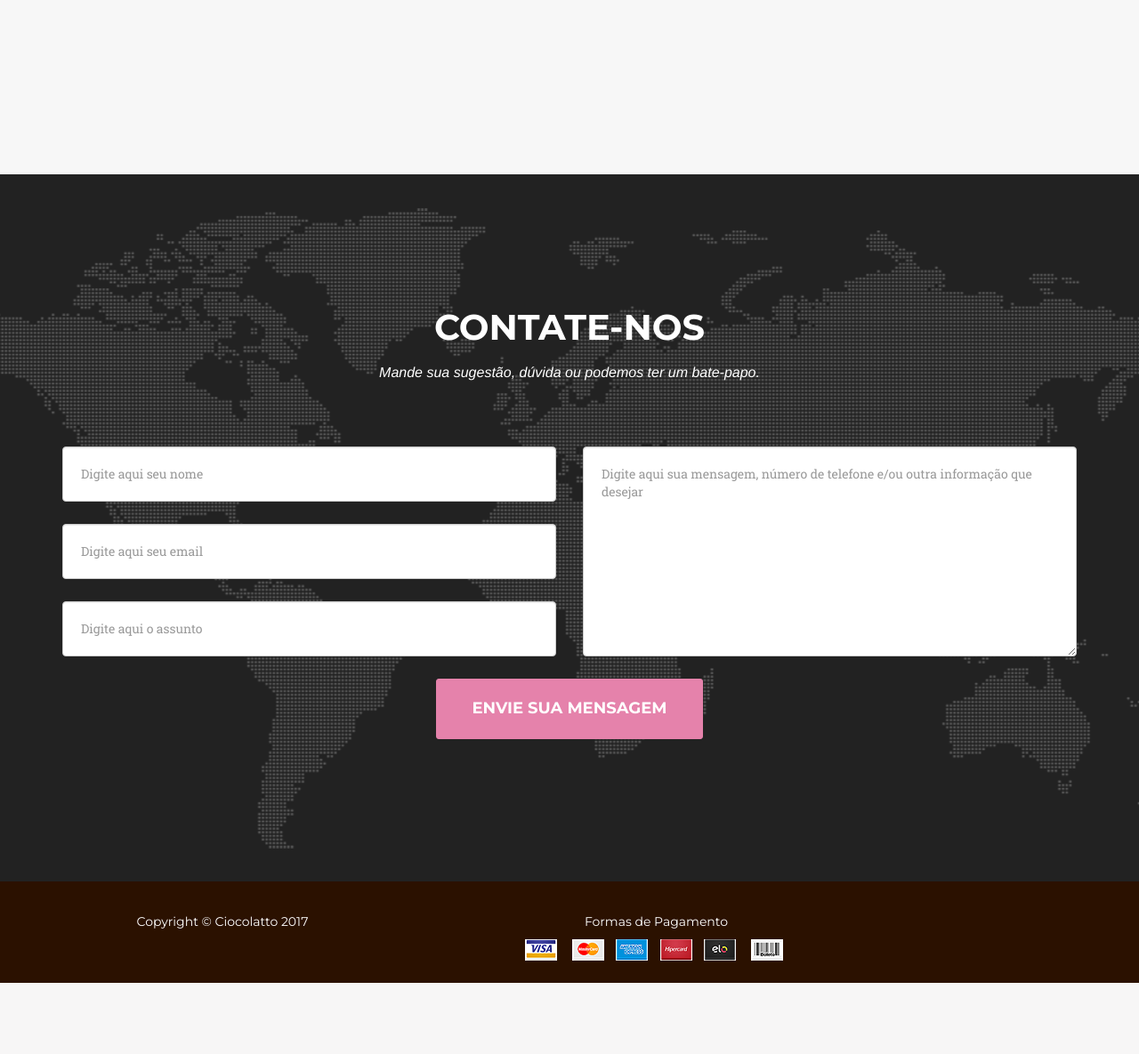
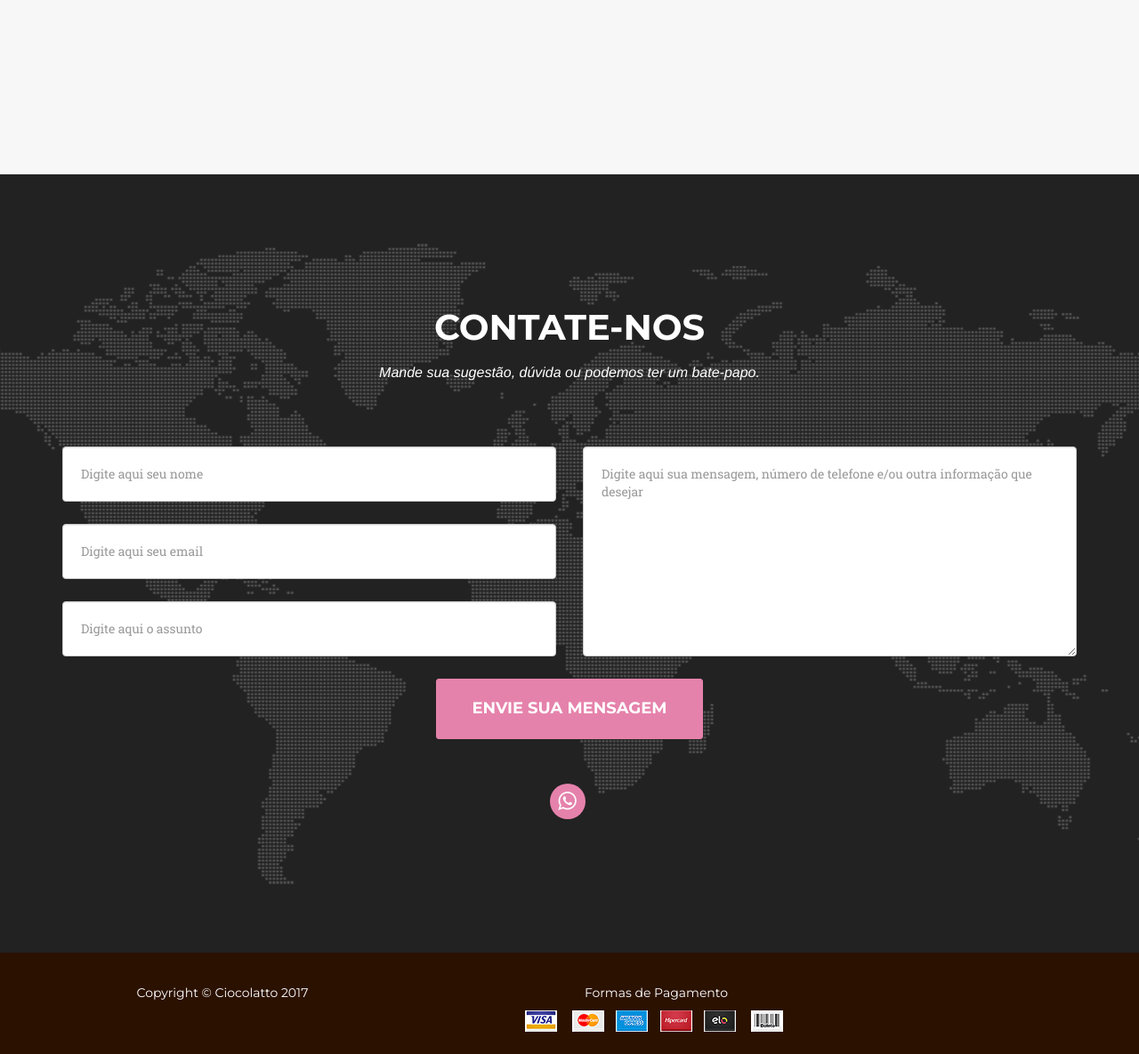
Before and after one commit to MarcosVn/Ciocolatto-Brigaderia, a Django app: page / in a window 1280 px wide. Shown: the part 3597-4782 px from the top of the page at 89% size. Before the commit the page ends 4702 px from the top, so only its background shows below. Run offline with Django 3.2, Linux system fonts and the light colour scheme; data that the repository does not hold is empty; some libraries are stand-ins or nearby versions; some web fonts are replaced.

Commit message:
whatsapp link + changing admin descr

```diff
--- a/core/admin.py
+++ b/core/admin.py
@@ -6,6 +6,10 @@ from .models import Evento
 # Register your models here.
 
 
+admin.site.site_header = u"Administração da Ciocolatto"
+admin.site.index_title = u"Administração da Ciocolatto"
+admin.site.site_title = u"Site de Administração da Ciocolatto"
+
 class EventoAdmin(admin.ModelAdmin):
     list_display = ('titulo', 'data')
 
--- a/core/models.py
+++ b/core/models.py
@@ -10,7 +10,7 @@ from django.conf import settings
 
 class Evento(models.Model):
     titulo = models.CharField(max_length=100)
-    descricao = models.CharField(max_length=200)
+    descricao = models.CharField(max_length=300, verbose_name='Link completo do Facebook:')
     data = models.DateField()
     foto = models.ImageField(upload_to='ciocolatto/static/img')
 
--- a/core/templates/base.html
+++ b/core/templates/base.html
@@ -186,6 +186,16 @@
                                 <p>
                                 <!--<h3 style="color: white"> 160 Rua Machado Sidney 12245-650 São José dos Campos</h3>
                                 <button type="button" class="btn btn-primary" data-toggle="modal" data-target="#myModal">Veja no mapa <i style="margin-left: 10px; font-size: 20px" class="fa fa-map-marker"></i></button>-->
+                                                                <ul class="list-inline social-buttons" style="margin-top: 50px">
+                                    <li>
+                                        <a target="_blank" href="https://api.whatsapp.com/send?phone=5512991020326">
+                                    <i class="fa fa-whatsapp" title="Whatsapp: (12) 99102-0326" style="font-size: 24px; color: white"></i>
+                                    </a>
+                                    </li>
+                                </ul>
+
+
+
                             <div class="modal fade" id="myModal" tabindex="-1" role="dialog" aria-labelledby="myModalLabel" aria-hidden="true">
                               <div class="modal-dialog">
                                 <div class="modal-content">
```
